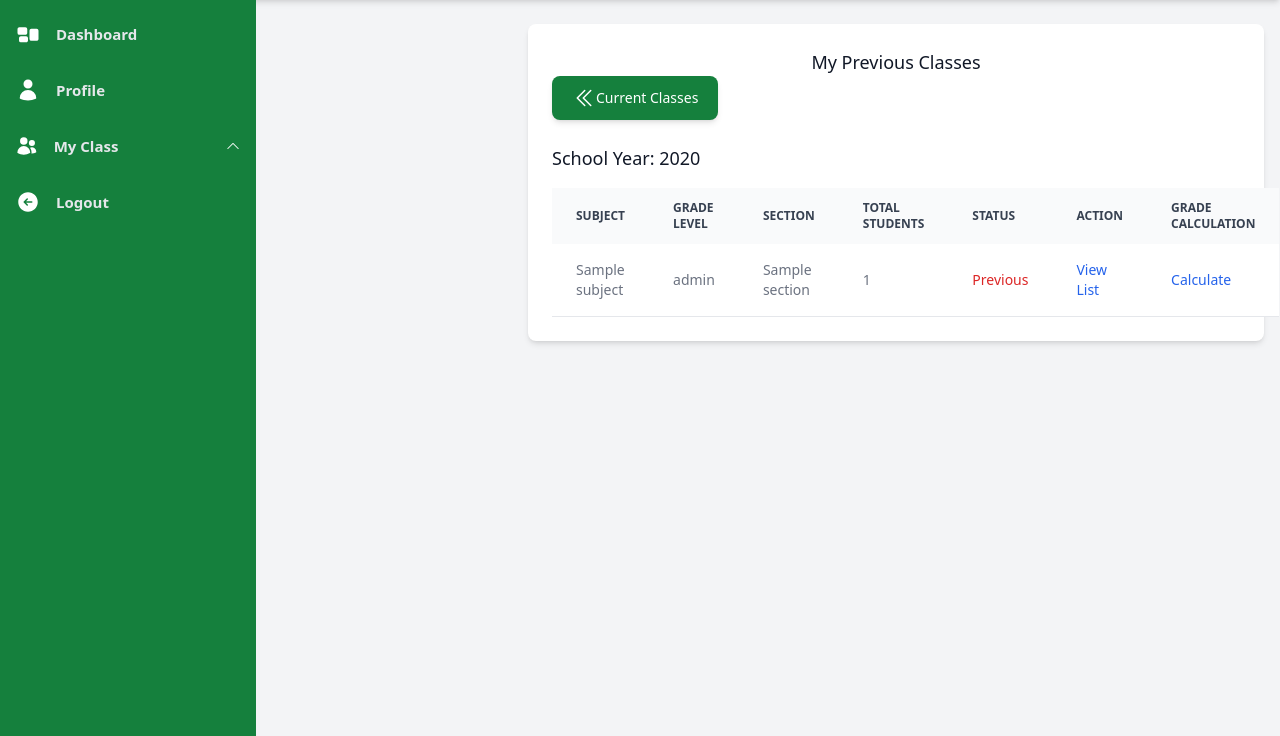
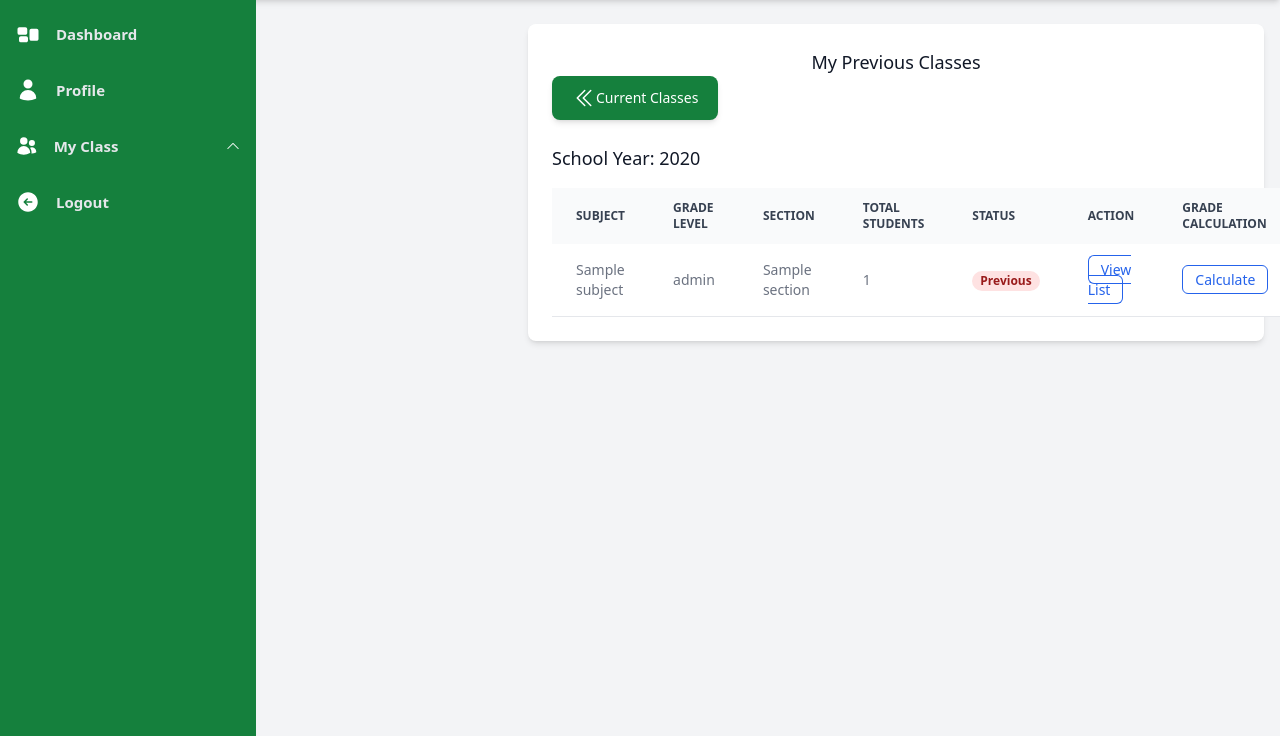
Before and after one commit to Kotarooopo/Grades-Management-System-V5, a Django app: template core/templates/teacher-prevClassAdvisory.html in a window 1280 px wide. Shown: the part 64-800 px from the top of the page. Run offline with Django 3.2, Linux system fonts and the light colour scheme; the template is opened without the code that fills it: most values are stand-ins (such as "Sample title", 1, 10 or a date in 2020); style sheets or scripts are compiled from the project's sources; some libraries are stand-ins or nearby versions.

Commit message:
fix button for teacher

```diff
--- a/core/templates/teacher-prevClassAdvisory.html
+++ b/core/templates/teacher-prevClassAdvisory.html
@@ -55,21 +55,26 @@
                                 <td class="px-6 py-4">{{ class.section }}</td>
                                 <td class="px-6 py-4">{{ class.student_count }}</td>
                                 <td class="px-6 py-4">
-                                    <span class="text-red-600 font-medium">Previous</span>
+                                    <span class="px-2 inline-flex text-xs leading-5 font-semibold rounded-full bg-red-100 text-red-800">
+                                        Previous
+                                    </span>
                                 </td>
                                 <td class="px-6 py-4">
-                                    <div class="flex flex-col space-y-2">
-                                        <a href="{% url 'teacher-prevClassAdvisory' %}?class={{ class.id }}" class="font-medium text-blue-600 dark:text-blue-500 hover:underline view-btn">View List</a>
-                                    </div>
+                                        <a
+                                            href="{% url 'teacher-prevClassAdvisory' %}?class={{ class.id }}"
+                                            class="font-medium text-blue-600 dark:text-blue-500 border border-blue-600 dark:border-blue-500 hover:bg-blue-700 dark:hover:bg-blue-600 hover:text-white py-1 px-3 rounded-md view-btn"
+                                        >
+                                        View List
+                                        </a>
                                 </td>
                                 <td class="px-6 py-4">
-                                    <div class="flex flex-col space-y-2">
-                                        <a href="#" class="font-medium text-blue-600 dark:text-blue-500 hover:underline view-btn"
-                                            data-modal-toggle="gradingPeriodModal"
-                                            data-id="{{ class.id }}"
-                                            data-school-year="{{ class.school_year.year }}">Calculate
-                                        </a>
-                                    </div>
+                                    <a
+                                        href="#"
+                                        class="font-medium text-blue-600 dark:text-blue-500 border border-blue-600 dark:border-blue-500 hover:bg-blue-700 dark:hover:bg-blue-600 hover:text-white py-1 px-3 rounded-md view-btn"
+                                        data-modal-toggle="gradingPeriodModal"
+                                        data-id="{{ class.id }}"
+                                        data-school-year="{{ class.school_year.year }}">Calculate
+                                    </a>
                                 </td>
                             </tr>
                         {% endfor %}
```
